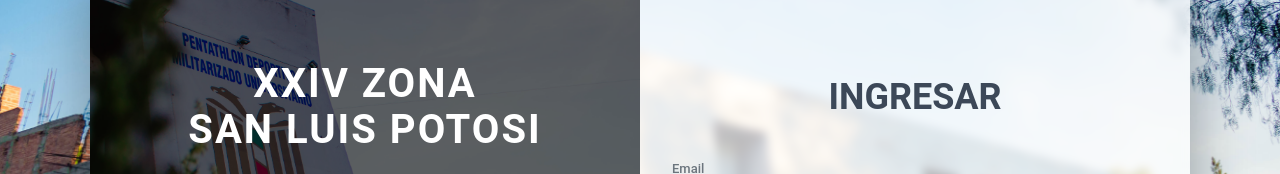
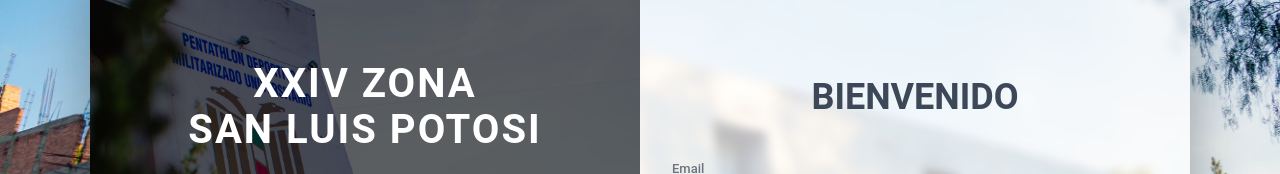
Before and after one commit to Edgar552/penta-front, a React (Create React App) app: page /#/login in a window 1280 px wide. Shown: the part 170-344 px from the top of the page. Built offline with nearby package versions, Linux system fonts and the light colour scheme; no server answers.

Commit message:
update login title

```diff
--- a/src/Components/Login.jsx
+++ b/src/Components/Login.jsx
@@ -66,7 +66,7 @@
 
                     {/* RIGHT FORM */}
                     <div className="login-right">
-                        <h2>INGRESAR</h2>
+                        <h2>BIENVENIDO</h2>
                         {error && (
                             <div className="alert alert-danger py-2">
                                 {error}
```
